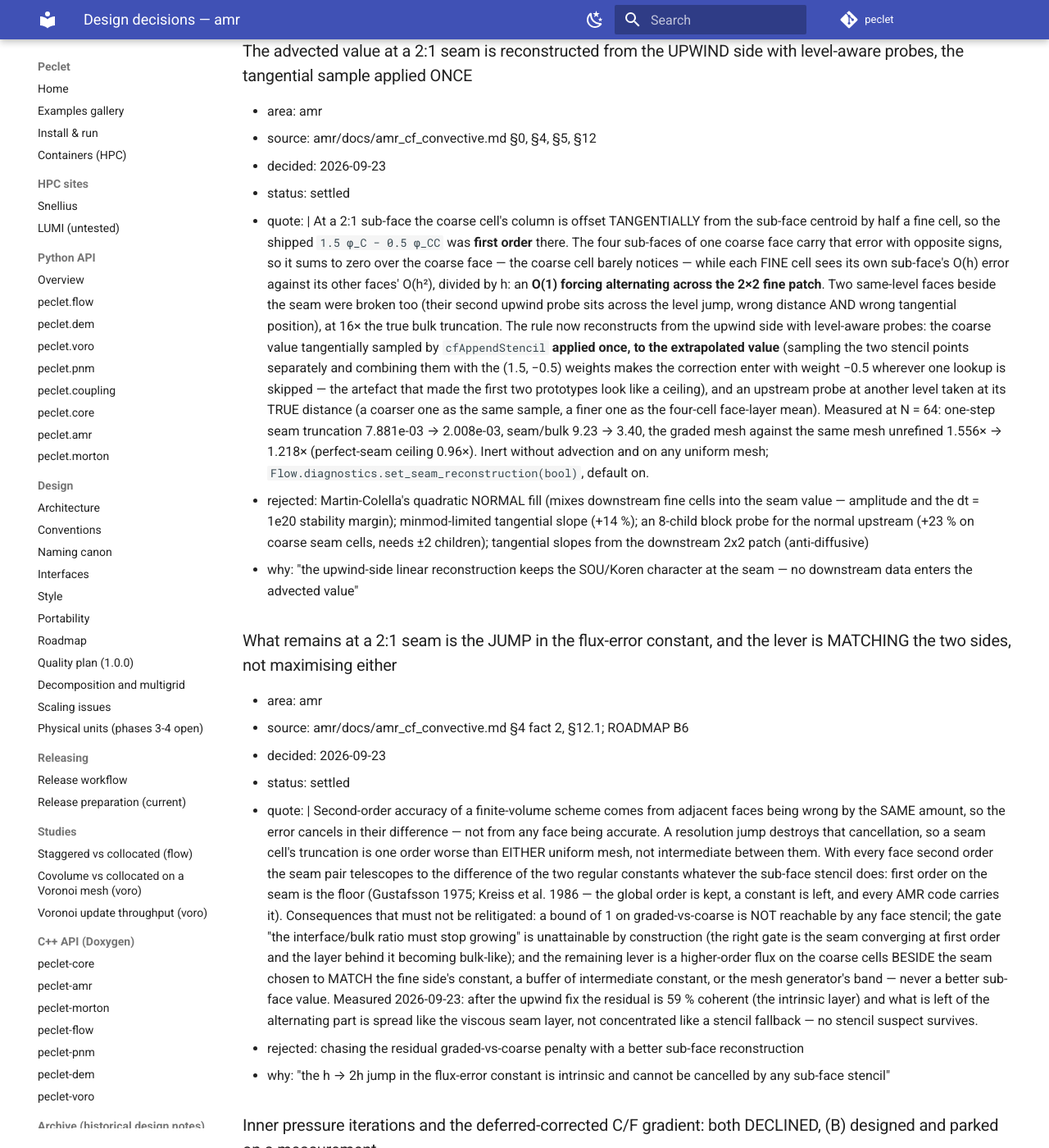
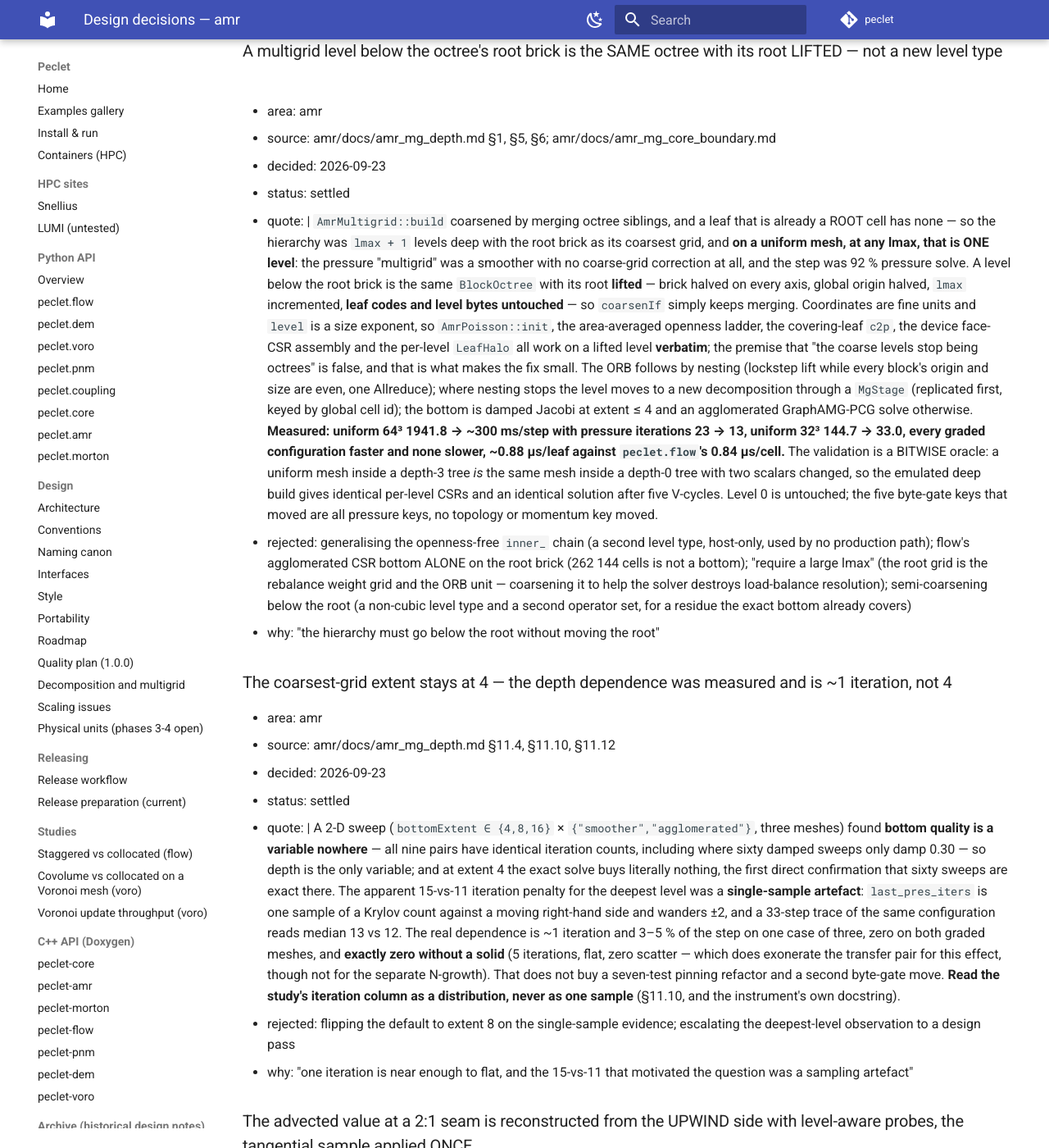
Before and after one commit to computational-chemical-engineering/peclet, an MkDocs documentation site: the page built from docs/decisions/amr.md, in a window 1280 px wide and 1400 px high, scrolled down 325 px. Shown: the whole window at 82% size. Built offline with MkDocs 1.6.1 and Material for MkDocs 9.7.7, drawn with Linux system fonts in a browser that asks for light colours; comment, search, counter and statistics services are not loaded.

Commit message:
amr: the pressure multigrid coarsens below the octree's root brick (ROADMAP C1 closed)
peclet-amr 7d4dac9..7b81075. The hierarchy was built by merging octree siblings, and a leaf that is
already a ROOT cell has none -- so on a uniform mesh, at any lmax, the pressure "multigrid" was ONE
level with no coarse-grid correction at all, and the step was 92 % pressure solve. The roadmap had
blamed the momentum path; the profile says otherwise.

A level below the root brick is the SAME octree with its root lifted -- brick halved, lmax
incremented, leaf codes untouched -- so the existing coarsening simply keeps going and every
downstream builder works on it verbatim. The ORB follows by nesting; where nesting stops the level
moves to a new decomposition through a stage; the bottom is solved exactly where smoothing is not.

  * uniform 64^3  1941.8 -> ~300 ms/step, 1 -> 5 levels, pressure iterations 23 -> 13
  * uniform 32^3   144.7 -> 33.0 ms/step, 1 -> 4 levels
  * every graded configuration faster, none slower; ~0.88 us/leaf against flow's 0.84 us/cell

Validated against a BITWISE oracle: a uniform mesh inside a deeper tree is the same mesh with two
scalars changed, so the emulated build gives identical per-level operators and an identical solution
after five V-cycles. Five byte-gate keys moved, all pressure; no topology or momentum key did.

Two register entries: the lifted-root decision with its four rejected alternatives, and the
coarsest-extent decision -- left at 4, because the 15-vs-11 penalty that motivated the question was
a single-sample artefact (a 33-step trace reads 13 vs 12) and the real dependence is ~1 iteration,
zero on graded meshes and exactly zero without a solid.

Co-Authored-By: Claude Opus 5 <noreply@anthropic.com>
Claude-Session: https://claude.ai/code/session_015fNTZgmz6U1bv2MRTM3bbF

```diff
--- a/docs/decisions/amr.md
+++ b/docs/decisions/amr.md
@@ -9,6 +9,57 @@ from here on** — add an entry when you make a decision a future session could
 the index with `docs/decisions/build_index.py` after editing.
 
 Do not reverse an entry here without recording a new decision that supersedes it.
+
+### A multigrid level below the octree's root brick is the SAME octree with its root LIFTED — not a new level type
+- area: amr
+- source: amr/docs/amr_mg_depth.md §1, §5, §6; amr/docs/amr_mg_core_boundary.md
+- decided: 2026-09-23
+- status: settled
+- quote: |
+    `AmrMultigrid::build` coarsened by merging octree siblings, and a leaf that is already a ROOT
+    cell has none — so the hierarchy was `lmax + 1` levels deep with the root brick as its coarsest
+    grid, and **on a uniform mesh, at any lmax, that is ONE level**: the pressure "multigrid" was a
+    smoother with no coarse-grid correction at all, and the step was 92 % pressure solve. A level
+    below the root brick is the same `BlockOctree` with its root **lifted** — brick halved on every
+    axis, global origin halved, `lmax` incremented, **leaf codes and level bytes untouched** — so
+    `coarsenIf` simply keeps merging. Coordinates are fine units and `level` is a size exponent, so
+    `AmrPoisson::init`, the area-averaged openness ladder, the covering-leaf `c2p`, the device
+    face-CSR assembly and the per-level `LeafHalo` all work on a lifted level **verbatim**; the
+    premise that "the coarse levels stop being octrees" is false, and that is what makes the fix
+    small. The ORB follows by nesting (lockstep lift while every block's origin and size are even,
+    one Allreduce); where nesting stops the level moves to a new decomposition through a `MgStage`
+    (replicated first, keyed by global cell id); the bottom is damped Jacobi at extent ≤ 4 and an
+    agglomerated GraphAMG-PCG solve otherwise. **Measured: uniform 64³ 1941.8 → ~300 ms/step with
+    pressure iterations 23 → 13, uniform 32³ 144.7 → 33.0, every graded configuration faster and
+    none slower, ~0.88 µs/leaf against `peclet.flow`'s 0.84 µs/cell.** The validation is a BITWISE
+    oracle: a uniform mesh inside a depth-3 tree *is* the same mesh inside a depth-0 tree with two
+    scalars changed, so the emulated deep build gives identical per-level CSRs and an identical
+    solution after five V-cycles. Level 0 is untouched; the five byte-gate keys that moved are all
+    pressure keys, no topology or momentum key moved.
+- rejected: generalising the openness-free `inner_` chain (a second level type, host-only, used by no production path); flow's agglomerated CSR bottom ALONE on the root brick (262 144 cells is not a bottom); "require a large lmax" (the root grid is the rebalance weight grid and the ORB unit — coarsening it to help the solver destroys load-balance resolution); semi-coarsening below the root (a non-cubic level type and a second operator set, for a residue the exact bottom already covers)
+- why: "the hierarchy must go below the root without moving the root"
+
+### The coarsest-grid extent stays at 4 — the depth dependence was measured and is ~1 iteration, not 4
+- area: amr
+- source: amr/docs/amr_mg_depth.md §11.4, §11.10, §11.12
+- decided: 2026-09-23
+- status: settled
+- quote: |
+    A 2-D sweep (`bottomExtent ∈ {4,8,16}` × `{"smoother","agglomerated"}`, three meshes) found
+    **bottom quality is a variable nowhere** — all nine pairs have identical iteration counts,
+    including where sixty damped sweeps only damp 0.30 — so depth is the only variable; and at
+    extent 4 the exact solve buys literally nothing, the first direct confirmation that sixty
+    sweeps are exact there. The apparent 15-vs-11 iteration penalty for the deepest level was a
+    **single-sample artefact**: `last_pres_iters` is one sample of a Krylov count against a moving
+    right-hand side and wanders ±2, and a 33-step trace of the same configuration reads median
+    13 vs 12. The real dependence is ~1 iteration and 3–5 % of the step on one case of three, zero
+    on both graded meshes, and **exactly zero without a solid** (5 iterations, flat, zero scatter —
+    which does exonerate the transfer pair for this effect, though not for the separate N-growth).
+    That does not buy a seven-test pinning refactor and a second byte-gate move. **Read the study's
+    iteration column as a distribution, never as one sample** (§11.10, and the instrument's own
+    docstring).
+- rejected: flipping the default to extent 8 on the single-sample evidence; escalating the deepest-level observation to a design pass
+- why: "one iteration is near enough to flat, and the 15-vs-11 that motivated the question was a sampling artefact"
 
 ### The advected value at a 2:1 seam is reconstructed from the UPWIND side with level-aware probes, the tangential sample applied ONCE
 - area: amr
```
Also changed, not shown: CLAUDE.md (+1 -1 lines), docs/DECISIONS.md (+3 -1 lines).
